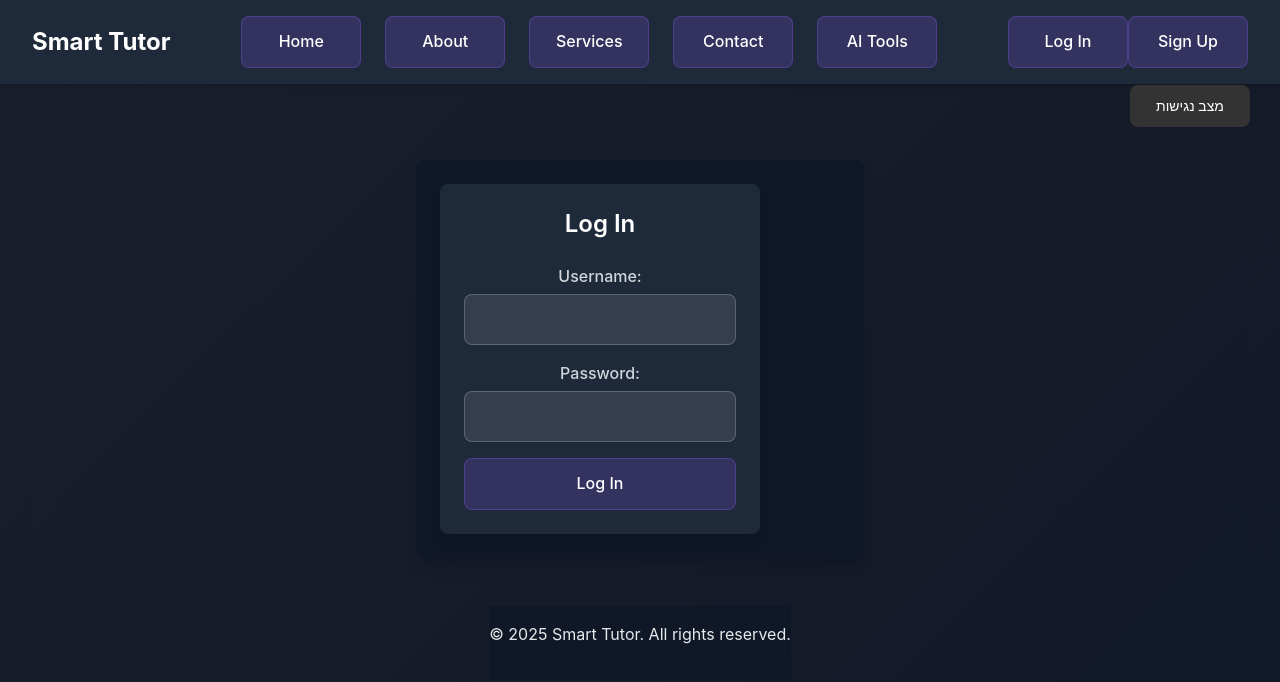
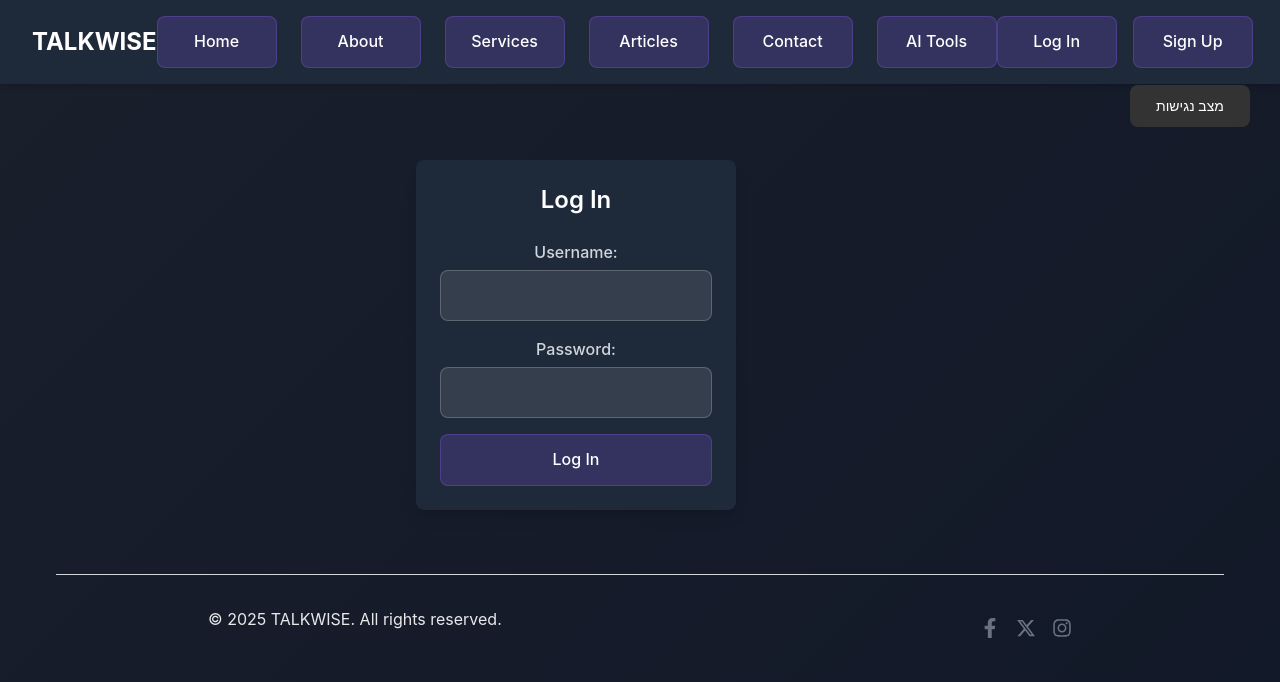
Before and after one commit to yoniyoni920/WebProjectTeam5React, a React (Vite) app in the folder client_smart_tutor/: page / in a window 1280 px wide. Both pictures are taken after a click on the button "Log In". Shown: the top 682 px of the page. Built offline with nearby package versions, Linux system fonts and the light colour scheme; a small style sheet from the web is missing.

Commit message:
Adjusted About Us section position and other previous changes

```diff
--- a/client_smart_tutor/index.html
+++ b/client_smart_tutor/index.html
@@ -5,6 +5,7 @@
     <link rel="icon" type="image/svg+xml" href="/talkwise.png" />
     <meta name="viewport" content="width=device-width, initial-scale=1.0" />
     <title>TalkWise</title>
+    <link rel="stylesheet" href="https://cdnjs.cloudflare.com/ajax/libs/font-awesome/5.15.4/css/all.min.css" integrity="sha512-1ycn6IcaQQ40JuKCkOwHxTRvTf/V7WEwt+zN7OKiHlE+XsI7lD+pgU6/pBOyH5PzFwF6Vn+VEh6jF+2XyW9n+w==" crossorigin="anonymous" referrerpolicy="no-referrer" />
   </head>
   <body>
     <div id="root"></div>
--- a/client_smart_tutor/package.json
+++ b/client_smart_tutor/package.json
@@ -13,6 +13,7 @@
     "preview": "vite preview"
   },
   "dependencies": {
+    "@fortawesome/fontawesome-free": "^6.7.2",
     "@google/generative-ai": "^0.2.1",
     "@tailwindcss/vite": "^4.1.6",
     "axios": "^1.9.0",
@@ -22,6 +23,7 @@
     "firebase-admin": "^13.4.0",
     "react": "^19.1.0",
     "react-dom": "^19.1.0",
+    "react-icons": "^5.5.0",
     "tailwindcss": "^4.1.6"
   },
   "devDependencies": {
--- a/client_smart_tutor/src/App.css
+++ b/client_smart_tutor/src/App.css
@@ -1,11 +1,16 @@
-@import "tailwindcss";
+html, body {
+  background-color: transparent;
+}
 
 #root {
+  background-color: transparent;
   max-width: 1280px;
   margin: 0 auto;
   padding: 2rem;
   text-align: center;
 }
+
+@import "tailwindcss";
 
 .logo {
   height: 6em;
@@ -48,7 +53,7 @@
   display: flex;
   flex-direction: column;
   align-items: center;
-  background: linear-gradient(135deg, #1a1f2c 0%, #111827 100%);
+  background: transparent;
   padding-top: 4rem; /* Add padding for fixed header */
 }
 
@@ -56,7 +61,7 @@
   width: 100%;
   max-width: 1200px;
   flex: 1;
-  display: flex;
+
   flex-direction: column;
   align-items: center;
   padding: 2rem 1rem;
@@ -105,11 +110,11 @@
   max-width: 800px;
   margin: 2rem auto;
   padding: 3rem 2rem;
-  background: rgba(255, 255, 255, 0.05);
+  background: transparent;
   border-radius: 16px;
-  backdrop-filter: blur(10px);
-  border: 1px solid rgba(255, 255, 255, 0.1);
-  box-shadow: 0 4px 6px rgba(0, 0, 0, 0.1);
+  /* backdrop-filter: blur(10px); */
+  /* border: 1px solid rgba(255, 255, 255, 0.1); */
+  /* box-shadow: 0 4px 6px rgba(0, 0, 0, 0.1); */
 }
 
 .section-inner {
--- a/client_smart_tutor/src/components/Index/Footer.jsx
+++ b/client_smart_tutor/src/components/Index/Footer.jsx
@@ -1,8 +1,39 @@
 import React from 'react';
+import { FaFacebookF, FaInstagram } from 'react-icons/fa';
+import { FaXTwitter } from 'react-icons/fa6';
 
 const Footer = () => (
-  <footer className="bg-gray-900 text-gray-400 text-center py-4 mt-12">
-    <p>&copy; 2025 Smart Tutor. All rights reserved.</p>
+  <footer className="text-gray-400 text-center py-4 mt-12 flex flex-col items-center justify-center">
+    <div className="border-t border-gray-300 w-full mb-4 pt-4"></div>
+    <div className="flex justify-between items-center w-full px-4 max-w-4xl">
+      <p>&copy; 2025 TALKWISE. All rights reserved.</p>
+      <div className="flex space-x-4">
+        <a
+          href="https://www.facebook.com/"
+          target="_blank"
+          rel="noopener noreferrer"
+          className="text-gray-500 hover:text-blue-600 transition-colors duration-300 text-xl"
+        >
+          <FaFacebookF />
+        </a>
+        <a
+          href="https://www.twitter.com/"
+          target="_blank"
+          rel="noopener noreferrer"
+          className="text-gray-500 hover:text-white transition-colors duration-300 text-xl"
+        >
+          <FaXTwitter />
+        </a>
+        <a
+          href="https://www.instagram.com/"
+          target="_blank"
+          rel="noopener noreferrer"
+          className="text-gray-500 hover:text-pink-500 transition-colors duration-300 text-xl"
+        >
+          <FaInstagram />
+        </a>
+      </div>
+    </div>
   </footer>
 );
 
--- a/client_smart_tutor/src/components/Index/Index.jsx
+++ b/client_smart_tutor/src/components/Index/Index.jsx
@@ -10,6 +10,7 @@ import SignupForm from '../SignupForm';
 import AIDemo from './sections/AIDemo';
 import LoggedInUsers from './sections/LoggedInUsers';
 import AdminMessages from './sections/AdminMessages';
+import Articles from './sections/Articles';
 
 
 function Index() {
@@ -52,7 +53,7 @@ function Index() {
 
 
       {!showLogin && !showSignupForm && (
-        <main className="pt-16 max-w-5xl mx-auto p-6 bg-gray-900 rounded-lg mt-6 space-y-12 min-h-[70vh]">
+        <main className="pt-16 max-w-5xl mx-auto p-6 mt-6 space-y-12 min-h-[70vh]">
           {activeSection === 'home' && <Home onNavigate={handleNavigate} />}
           {activeSection === 'about' && <About />}
           {activeSection === 'services' && <Services />}
@@ -60,6 +61,7 @@ function Index() {
           {activeSection === 'admin-contact' && <AdminMessages user={loggedInUser} />}
           {activeSection === 'ai' && <AIDemo />}
           {activeSection === 'LoggedInUsers' && <LoggedInUsers />}
+          {activeSection === 'articles' && <Articles />}
         </main>
       )}
 
--- a/client_smart_tutor/src/components/Index/LoginModel.jsx
+++ b/client_smart_tutor/src/components/Index/LoginModel.jsx
@@ -41,9 +41,9 @@ const LoginModel = ({ onClose }) => {
   };
 
   return (
-    <div className="bg-gray-900 p-6 rounded-lg shadow-lg max-w-md w-full text-white">
-      <div className="bg-gray-800 rounded-lg shadow-lg w-80 p-6 relative">
-        <h2 className="text-white text-2xl mb-6 text-center font-semibold">Log In</h2>
+    <div className="max-w-md w-full mx-auto">
+      <div className="bg-gray-800 rounded-lg shadow-lg w-80 p-6 relative text-white">
+        <h2 className="text-2xl mb-6 text-center font-semibold">Log In</h2>
         <form onSubmit={handleSubmit} className="space-y-4">
           <div>
             <label htmlFor="loginUsername" className="block mb-1 text-gray-300 font-medium">
--- /dev/null
+++ b/client_smart_tutor/src/components/Index/sections/Articles.jsx
@@ -0,0 +1,57 @@
+import React from 'react';
+
+const Articles = () => {
+  const articles = [
+    {
+      id: 1,
+      title: "English Online Articles",
+      description: "Short and simple English articles on many topics, ideal for learners.",
+      level: "Easy",
+      category: "Education",
+      url: "https://www.english-online.at/"
+    },
+    {
+      id: 2,
+      title: "Technology in Education–OneStopEnglish",
+      description: "Engaging articles with moderate vocabulary and grammar to help learners expand their skills.",
+      level: "Intermediate",
+      category: "Technology",
+      url: "https://www.onestopenglish.com/intermediate/59532.subject"
+    },
+    {
+      id: 3,
+      title: "Advanced Reading Practice",
+      description: "Challenging reading tasks and advanced vocabulary for high-level English learners.",
+      level: "Advanced",
+      category: "Technology",
+      url: "https://learnenglish.britishcouncil.org/skills/reading/c1-reading"
+    }
+  ];
+
+  return (
+    <div className="content-section">
+      <h2 className="section-title text-2xl font-semibold mb-6">Articles</h2>
+      <div className="grid grid-cols-1 md:grid-cols-2 lg:grid-cols-3 gap-6">
+        {articles.map((article) => (
+          <a
+            key={article.id}
+            href={article.url}
+            target="_blank"
+            rel="noopener noreferrer"
+            className="bg-gray-800 rounded-lg p-6 hover:transform hover:scale-105 transition-all duration-300 block shadow-lg"
+          >
+            <div className="text-sm text-purple-400 mb-2">{article.category} • {article.level}</div>
+            <h3 className="text-xl font-bold text-white mb-2">{article.title}</h3>
+            <p className="text-gray-300 mb-4">{article.description}</p>
+            <div className="flex justify-between items-center text-sm text-gray-400">
+              <span>{article.author}</span>
+              <span>{article.date}</span>
+            </div>
+          </a>
+        ))}
+      </div>
+    </div>
+  );
+};
+
+export default Articles;
--- a/client_smart_tutor/src/components/Index/sections/Header.jsx
+++ b/client_smart_tutor/src/components/Index/sections/Header.jsx
@@ -27,7 +27,7 @@ const Header = ({ onLoginClick, onSignupClick, onNavigate }) => {
 
   return (
     <header className="fixed top-0 left-0 right-0 bg-gray-800 text-white px-8 py-4 shadow-md z-50 flex flex-col md:flex-row items-center justify-between">
-      <div className="text-2xl font-bold mb-4 md:mb-0">Smart Tutor</div>
+      <div className="text-2xl font-bold mb-4 md:mb-0">TALKWISE</div>
 
       <nav className="mb-4 md:mb-0">
         <ul className="flex space-x-6">
@@ -39,6 +39,9 @@ const Header = ({ onLoginClick, onSignupClick, onNavigate }) => {
           </li>
           <li>
             <button onClick={() => onNavigate('services')} className="hover:text-blue-400 transition focus:outline-none">Services</button>
+          </li>
+          <li>
+            <button onClick={() => onNavigate('articles')} className="hover:text-blue-400 transition focus:outline-none">Articles</button>
           </li>
           <li>
             <button
@@ -62,7 +65,7 @@ const Header = ({ onLoginClick, onSignupClick, onNavigate }) => {
         </ul>
       </nav>
 
-      <div className="flex space-x-4">
+      <div className="flex space-x-8">
 
         {loggedInUser ? (
           <>
@@ -89,8 +92,8 @@ const Header = ({ onLoginClick, onSignupClick, onNavigate }) => {
 
           ) : (
           <>
-            <button onClick={onLoginClick} className="bg-blue-600 hover:bg-blue-700 text-white font-semibold px-4 py-2 rounded transition">Log In</button>
-            <button onClick={onSignupClick} className="bg-gray-700 hover:bg-gray-600 text-white font-semibold px-4 py-2 rounded">Sign Up</button>
+            <button onClick={onLoginClick} className="bg-purple-800 text-white px-4 py-2 rounded-md" style={{ marginRight: '1rem' }}>Log In</button>
+            <button onClick={onSignupClick} className="bg-purple-800 text-white px-4 py-2 rounded-md">Sign Up</button>
           </>
         )}
       </div>
--- a/client_smart_tutor/src/components/Index/sections/Services.jsx
+++ b/client_smart_tutor/src/components/Index/sections/Services.jsx
@@ -1,12 +1,12 @@
 import React from 'react';
 
 const Services = () => (
-  <section id="services" className="py-12 bg-gray-900 rounded-lg shadow-md px-6">
+  <section id="services" className="py-12 bg-transparent border border-gray-700 px-6 text-center">
     <h2 className="text-3xl font-semibold mb-4 text-white">Our Services</h2>
     <p className="mb-4 text-gray-300">
-      <strong>Smart Tutor</strong> offers smart, user-friendly tools to help you learn English effectively and enjoyably:
+      <strong>TalkWise</strong> offers smart, user-friendly tools to help you learn English effectively and enjoyably:
     </p>
-    <ul className="list-disc list-inside mb-4 text-gray-300 space-y-2">
+    <ul className="list-disc list-inside mb-4 text-gray-300 space-y-2 inline-block text-left">
       <li><strong>Personalized Lessons:</strong> Tailored content based on your level and goals.</li>
       <li><strong>Real-Time Feedback:</strong> Instant tips on pronunciation and grammar.</li>
       <li><strong>AI Conversations:</strong> Practice with virtual characters in real-life scenarios.</li>
--- a/client_smart_tutor/src/components/SignupForm.jsx
+++ b/client_smart_tutor/src/components/SignupForm.jsx
@@ -61,7 +61,7 @@ export default function SignupForm({ onClose }) {
 
   return (
     <>
-      <div className="bg-gray-900 p-6 rounded-lg shadow-lg max-w-md w-full mx-auto text-white">
+      <div className="max-w-md w-full mx-auto text-white">
         <form onSubmit={handleSubmit} className="bg-gray-800 rounded-lg shadow-lg w-80 p-6 relative space-y-4">
           <h2 className="text-2xl font-semibold text-white text-center">Sign Up</h2>
 
@@ -88,6 +88,7 @@ export default function SignupForm({ onClose }) {
           </div>
         </div>
       )}
+
     </>
   );
 }
```
Also changed, not shown: client_smart_tutor/src/components/Index/sections/Home.jsx (+28 -27 lines), 1 other file (tests, documents, lock files or other folders).
